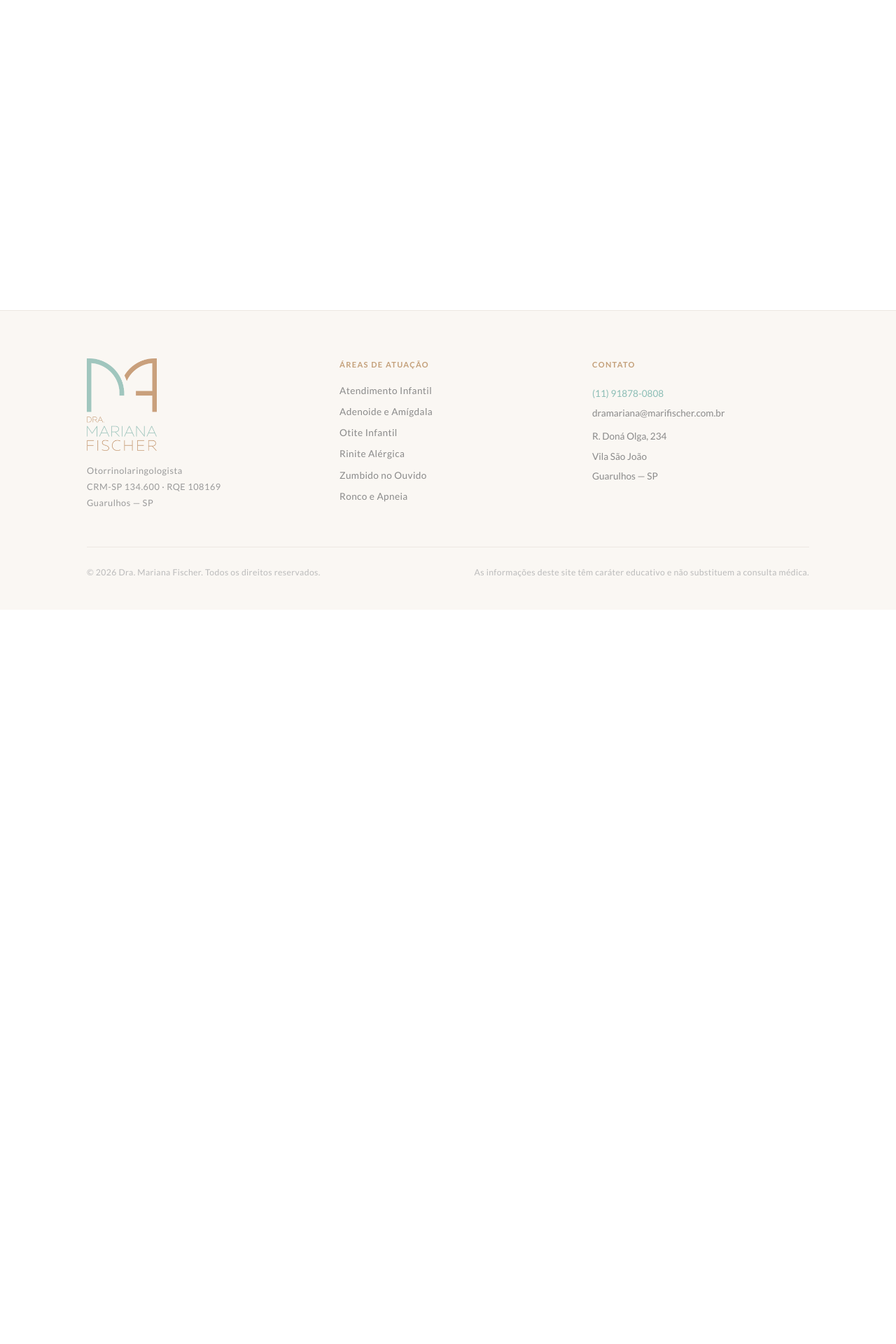
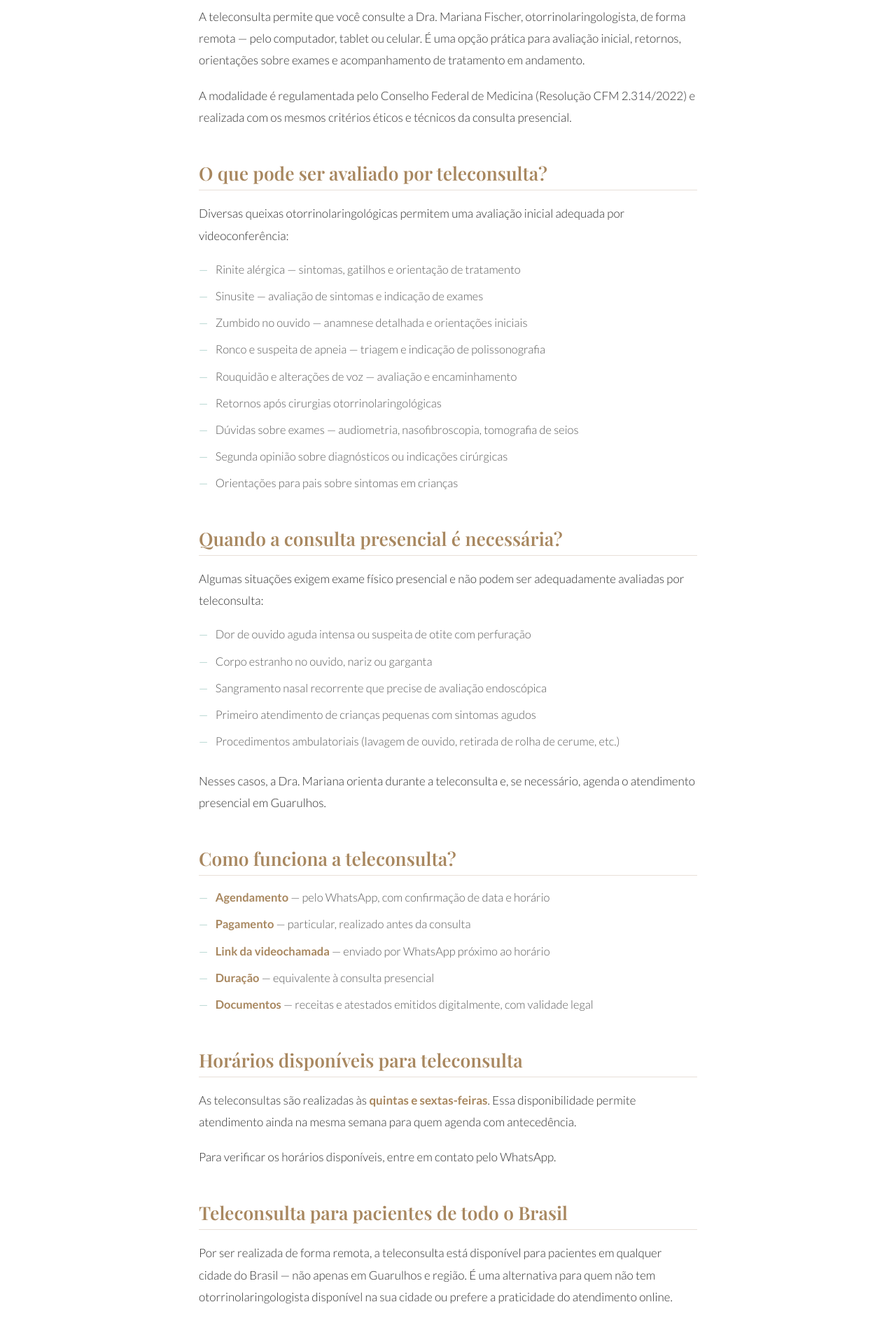
Before and after one commit to andre-m-carvalho/marifischer, a Next.js app: page /teleconsulta-otorrinolaringologista in a window 1280 px wide. Before the commit this address had no page. Shown: the part 520-2440 px from the top of the page at 70% size. Before the commit the page ends 1391 px from the top, so only its background shows below. Built offline with nearby package versions, Linux system fonts and the light colour scheme.

Commit message:
feat: pagina /teleconsulta-otorrinolaringologista + links no footer

```diff
--- a/app/sitemap.ts
+++ b/app/sitemap.ts
@@ -15,6 +15,7 @@ export default function sitemap(): MetadataRoute.Sitemap {
     { url: `${base}/zumbido-no-ouvido-sao-paulo/`, lastModified: now, changeFrequency: "monthly", priority: 0.9 },
     { url: `${base}/ronco-apneia-sono-sao-paulo/`, lastModified: now, changeFrequency: "monthly", priority: 0.9 },
     { url: `${base}/otorrinolaringologista-guarulhos/`, lastModified: now, changeFrequency: "monthly", priority: 0.95 },
+    { url: `${base}/teleconsulta-otorrinolaringologista/`, lastModified: now, changeFrequency: "monthly", priority: 0.95 },
     { url: `${base}/blog/`, lastModified: now, changeFrequency: "weekly", priority: 0.7 },
   ];
 }
--- /dev/null
+++ b/app/teleconsulta-otorrinolaringologista/page.tsx
@@ -0,0 +1,91 @@
+import type { Metadata } from "next";
+import PaginaServico from "@/components/PaginaServico";
+
+export const metadata: Metadata = {
+  title: "Teleconsulta com Otorrinolaringologista — Dra. Mariana Fischer",
+  description:
+    "Consulta online com otorrinolaringologista particular. Dra. Mariana Fischer atende por teleconsulta adultos e crianças. Agendamento pelo WhatsApp. CRM-SP 134.600 · RQE 108169.",
+};
+
+export default function Teleconsulta() {
+  return (
+    <PaginaServico
+      titulo="Teleconsulta com Otorrinolaringologista"
+      subtitulo="Consulta online particular com especialista em ouvidos, nariz e garganta — para adultos e crianças, de onde você estiver."
+    >
+      <p>
+        A teleconsulta permite que você consulte a Dra. Mariana Fischer, otorrinolaringologista,
+        de forma remota — pelo computador, tablet ou celular. É uma opção prática para avaliação inicial,
+        retornos, orientações sobre exames e acompanhamento de tratamento em andamento.
+      </p>
+      <p>
+        A modalidade é regulamentada pelo Conselho Federal de Medicina (Resolução CFM 2.314/2022) e
+        realizada com os mesmos critérios éticos e técnicos da consulta presencial.
+      </p>
+
+      <h2>O que pode ser avaliado por teleconsulta?</h2>
+      <p>
+        Diversas queixas otorrinolaringológicas permitem uma avaliação inicial adequada por videoconferência:
+      </p>
+      <ul>
+        <li>Rinite alérgica — sintomas, gatilhos e orientação de tratamento</li>
+        <li>Sinusite — avaliação de sintomas e indicação de exames</li>
+        <li>Zumbido no ouvido — anamnese detalhada e orientações iniciais</li>
+        <li>Ronco e suspeita de apneia — triagem e indicação de polissonografia</li>
+        <li>Rouquidão e alterações de voz — avaliação e encaminhamento</li>
+        <li>Retornos após cirurgias otorrinolaringológicas</li>
+        <li>Dúvidas sobre exames — audiometria, nasofibroscopia, tomografia de seios</li>
+        <li>Segunda opinião sobre diagnósticos ou indicações cirúrgicas</li>
+        <li>Orientações para pais sobre sintomas em crianças</li>
+      </ul>
+
+      <h2>Quando a consulta presencial é necessária?</h2>
+      <p>
+        Algumas situações exigem exame físico presencial e não podem ser adequadamente avaliadas
+        por teleconsulta:
+      </p>
+      <ul>
+        <li>Dor de ouvido aguda intensa ou suspeita de otite com perfuração</li>
+        <li>Corpo estranho no ouvido, nariz ou garganta</li>
+        <li>Sangramento nasal recorrente que precise de avaliação endoscópica</li>
+        <li>Primeiro atendimento de crianças pequenas com sintomas agudos</li>
+        <li>Procedimentos ambulatoriais (lavagem de ouvido, retirada de rolha de cerume, etc.)</li>
+      </ul>
+      <p>
+        Nesses casos, a Dra. Mariana orienta durante a teleconsulta e, se necessário, agenda
+        o atendimento presencial em Guarulhos.
+      </p>
+
+      <h2>Como funciona a teleconsulta?</h2>
+      <ul>
+        <li><strong>Agendamento</strong> — pelo WhatsApp, com confirmação de data e horário</li>
+        <li><strong>Pagamento</strong> — particular, realizado antes da consulta</li>
+        <li><strong>Link da videochamada</strong> — enviado por WhatsApp próximo ao horário</li>
+        <li><strong>Duração</strong> — equivalente à consulta presencial</li>
+        <li><strong>Documentos</strong> — receitas e atestados emitidos digitalmente, com validade legal</li>
+      </ul>
+
+      <h2>Horários disponíveis para teleconsulta</h2>
+      <p>
+        As teleconsultas são realizadas às <strong>quintas e sextas-feiras</strong>. Essa disponibilidade
+        permite atendimento ainda na mesma semana para quem agenda com antecedência.
+      </p>
+      <p>
+        Para verificar os horários disponíveis, entre em contato pelo WhatsApp.
+      </p>
+
+      <h2>Teleconsulta para pacientes de todo o Brasil</h2>
+      <p>
+        Por ser realizada de forma remota, a teleconsulta está disponível para pacientes em qualquer
+        cidade do Brasil — não apenas em Guarulhos e região. É uma alternativa para quem não tem
+        otorrinolaringologista disponível na sua cidade ou prefere a praticidade do atendimento online.
+      </p>
+
+      <h2>Atendimento presencial em Guarulhos</h2>
+      <p>
+        Para queixas que exijam exame físico, a consulta presencial está disponível de segunda a
+        quarta-feira no consultório da Vila São João, em Guarulhos — SP.
+      </p>
+    </PaginaServico>
+  );
+}
--- a/components/Footer.tsx
+++ b/components/Footer.tsx
@@ -53,6 +53,8 @@ export default function Footer() {
                 { label: "Rinite Alérgica", href: "/rinite-alergica-sao-paulo/" },
                 { label: "Zumbido no Ouvido", href: "/zumbido-no-ouvido-sao-paulo/" },
                 { label: "Ronco e Apneia", href: "/ronco-apneia-sono-sao-paulo/" },
+                { label: "Otorrino em Guarulhos", href: "/otorrinolaringologista-guarulhos/" },
+                { label: "Teleconsulta", href: "/teleconsulta-otorrinolaringologista/" },
               ].map(l => (
                 <Link key={l.href} href={l.href} style={{
                   color: "#8A8A8A",
```
